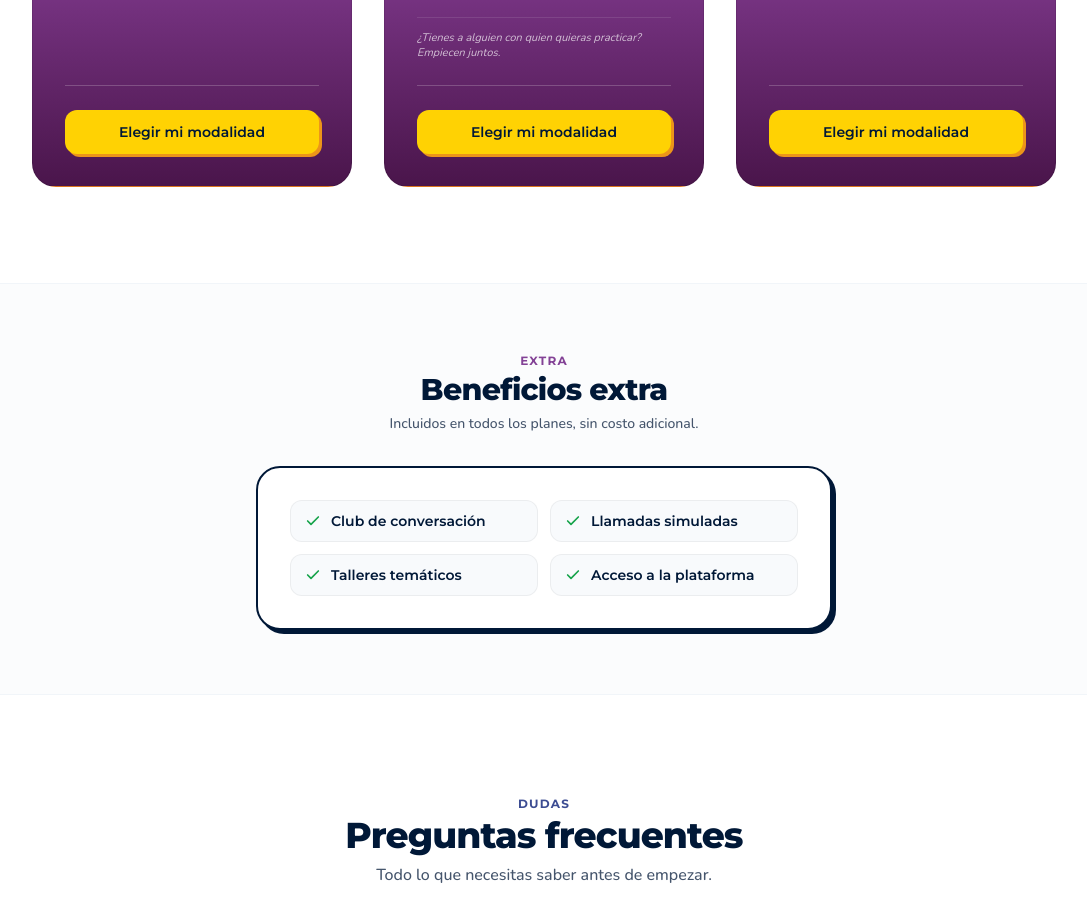
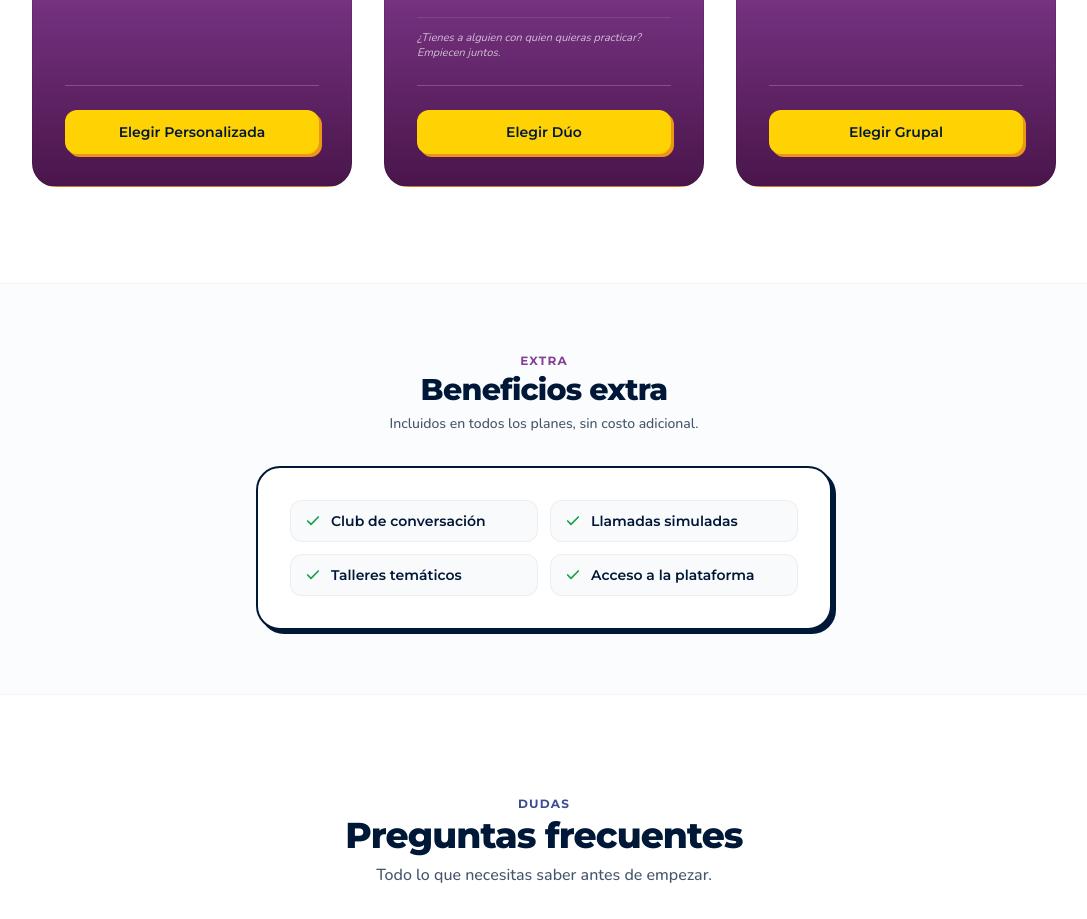
Before and after one commit to Dietol25/yycl-version-anterior, a Next.js app: page /planes in a window 1280 px wide. Shown: the part 1180-2099 px from the top of the page, without its empty margins (96-1183 px from the left). Built offline with nearby package versions, Linux system fonts and the light colour scheme.

Commit message:
feat(planes): personalizar CTAs de cards a Elegir Personalizada, Elegir Duo y Elegir Grupal con parametro de plan

```diff
--- a/app/planes/page.tsx
+++ b/app/planes/page.tsx
@@ -47,6 +47,7 @@ export default function PlanesPage() {
         'Clases enfocadas a tu objetivo',
         'Horario a tu elección'
       ],
+      ctaPlan: 'Elegir Personalizada',
       ctaText: 'Ver Personalizada'
     },
     {
@@ -61,6 +62,7 @@ export default function PlanesPage() {
         'Menor costo por persona que la individual'
       ],
       microcopy: '¿Tienes a alguien con quien quieras practicar? Empiecen juntos.',
+      ctaPlan: 'Elegir Dúo',
       ctaText: 'Ver Dúo'
     },
     {
@@ -74,6 +76,7 @@ export default function PlanesPage() {
         'Clases en vivo',
         'Profesores con experiencia'
       ],
+      ctaPlan: 'Elegir Grupal',
       ctaText: 'Ver Grupal'
     }
   ];
@@ -211,13 +214,13 @@ export default function PlanesPage() {
                     {/* CTA Button hacia /agendar */}
                     <div className="pt-6 border-t border-white/20 mt-6">
                       <Button
-                        href="/agendar"
+                        href={`/agendar?plan=${plan.id}`}
                         variant="primary"
                         size="sm"
                         fullWidth
                         className="font-heading font-bold text-xs sm:text-sm h-11 shadow-[3px_3px_0px_#EC9519]"
                       >
-                        Elegir mi modalidad
+                        {plan.ctaPlan}
                       </Button>
                     </div>
                   </div>
```
